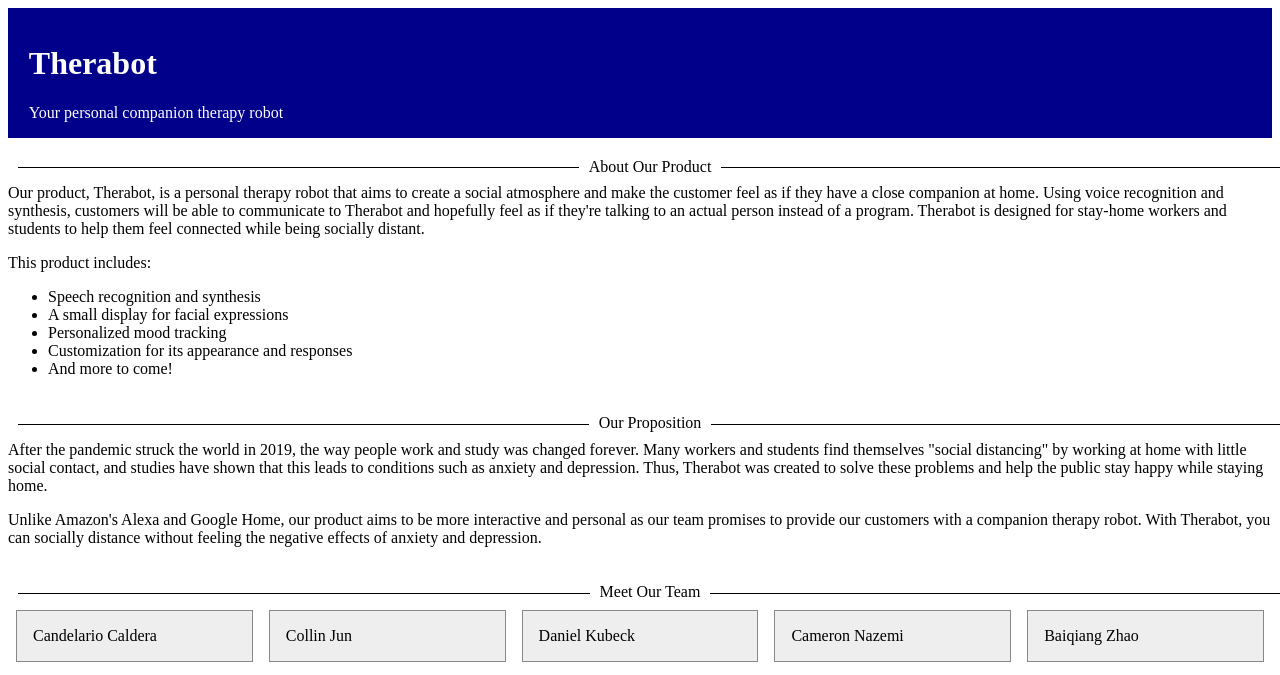
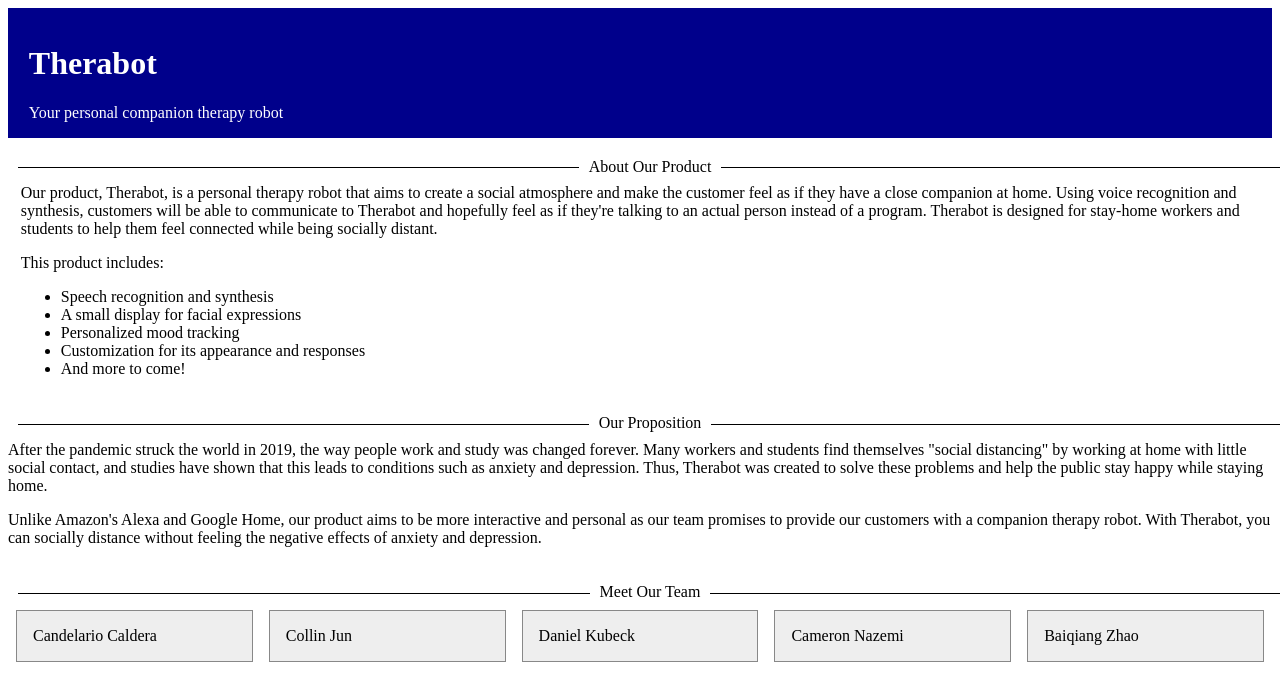
Before and after one commit to Cozmo8/ece140b-docker, a Python web app: template web/src/templates/home.html in a window 1280 px wide. Shown: the top 675 px of the page. Run offline with Jinja, Linux system fonts and the light colour scheme; the template is opened without the code that fills it, so the values that code supplies are empty.

Commit message:
Update files

```diff
--- a/web/src/public/css/styling.css
+++ b/web/src/public/css/styling.css
@@ -17,6 +17,10 @@
     padding:0 10px;
 }
 
+.text {
+    margin: 1vh 1vw;
+}
+
 .members {
     grid-gap:1rem;
     display:grid;
--- a/web/src/templates/home.html
+++ b/web/src/templates/home.html
@@ -15,7 +15,7 @@
   </div>
 
   <br><div class='divider'><span>About Our Product</span></div>
-  <p>Our product, Therabot, is a personal therapy robot that aims to create a social atmosphere and make the customer feel as if they have a close companion at home. Using voice recognition and synthesis, customers will be able to communicate to Therabot and hopefully feel as if they're talking to an actual person instead of a program. Therabot is designed for stay-home workers and students to help them feel connected while being socially distant.</p>
+  <div class='text'><p>Our product, Therabot, is a personal therapy robot that aims to create a social atmosphere and make the customer feel as if they have a close companion at home. Using voice recognition and synthesis, customers will be able to communicate to Therabot and hopefully feel as if they're talking to an actual person instead of a program. Therabot is designed for stay-home workers and students to help them feel connected while being socially distant.</p>
   <p>This product includes:</p>
   <ul>
     <li>Speech recognition and synthesis</li>
@@ -23,12 +23,12 @@
     <li>Personalized mood tracking</li>
     <li>Customization for its appearance and responses</li>
     <li>And more to come!</li>
-  </ul>
+  </ul></div>
 
   <br><div class='divider'><span>Our Proposition</span></div>
-  <p>After the pandemic struck the world in 2019, the way people work and study was changed forever. Many workers and students find themselves "social distancing" by working at home with little social contact, and studies have shown that this leads to conditions such as anxiety and depression. Thus, Therabot was created to solve these problems and help the public stay happy while staying home.</p>
+  <div class='text'></div><p>After the pandemic struck the world in 2019, the way people work and study was changed forever. Many workers and students find themselves "social distancing" by working at home with little social contact, and studies have shown that this leads to conditions such as anxiety and depression. Thus, Therabot was created to solve these problems and help the public stay happy while staying home.</p>
 
-  <p> Unlike Amazon's Alexa and Google Home, our product aims to be more interactive and personal as our team promises to provide our customers with a companion therapy robot. With Therabot, you can socially distance without feeling the negative effects of anxiety and depression.</p>
+  <p> Unlike Amazon's Alexa and Google Home, our product aims to be more interactive and personal as our team promises to provide our customers with a companion therapy robot. With Therabot, you can socially distance without feeling the negative effects of anxiety and depression.</p></div>
 
   <br><div class='divider'><span>Meet Our Team</span></div>
   <div class = 'members'>
```
